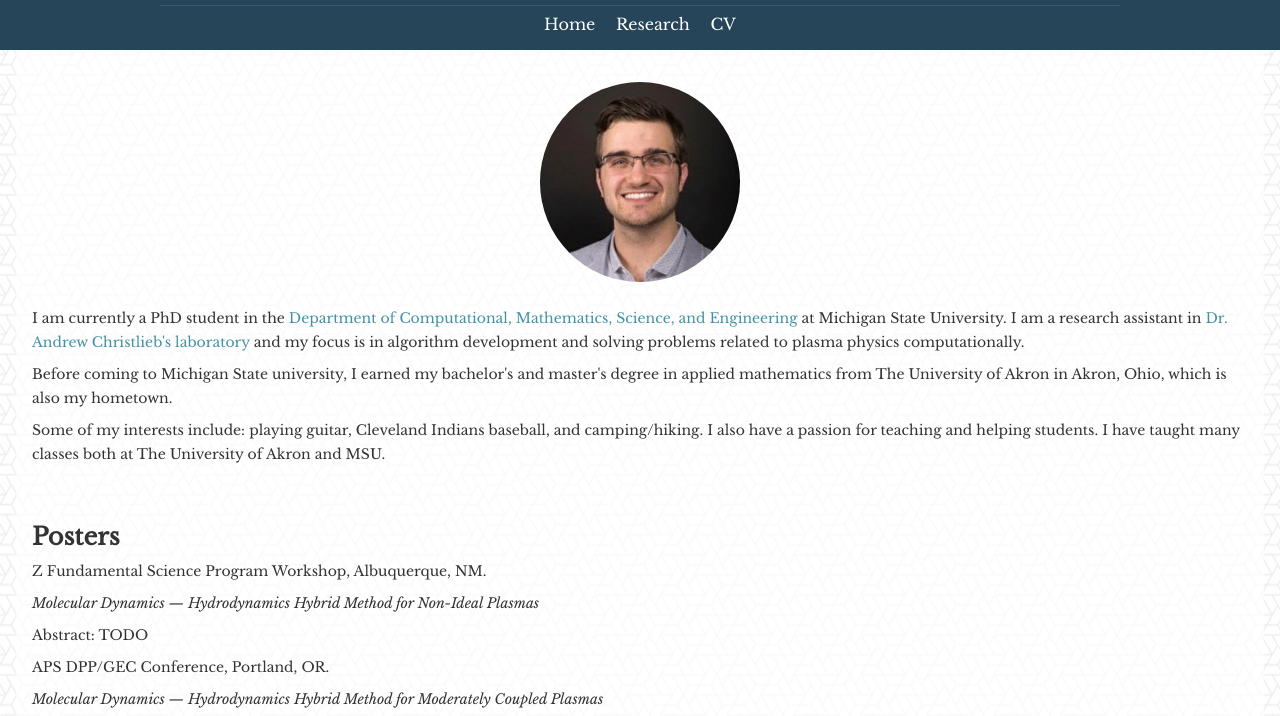
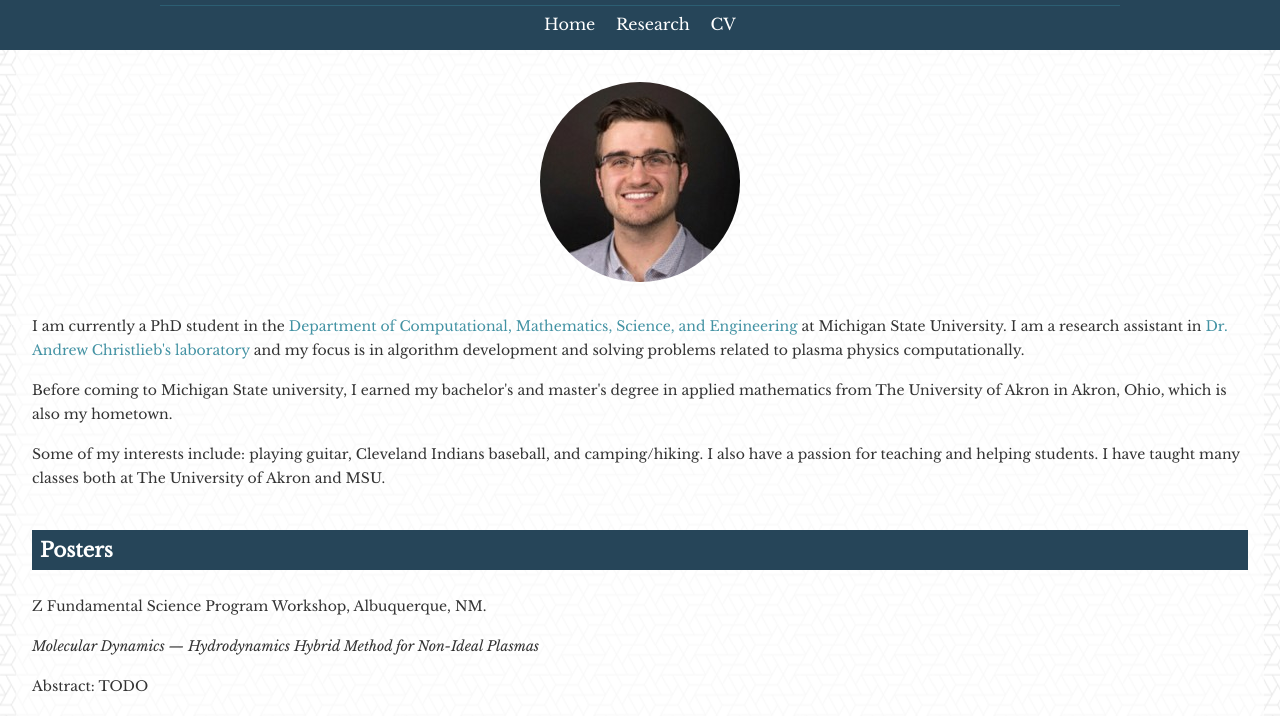
Before and after one commit to stananick/luke-stanek-website, a website: page app/index.html in a window 1280 px wide. Shown: the part 75-791 px from the top of the page. Drawn offline with nearby package versions, Linux system fonts and the light colour scheme.

Commit message:
feat: spacing adjustments and heading sizing

```diff
--- a/app/scss/_components.headings.scss
+++ b/app/scss/_components.headings.scss
@@ -30,3 +30,11 @@ h6 {
   padding: 0;
   margin: 0;
 }
+
+h2 {
+  font-size: 1.25rem;
+  background-color: $primary-color;
+  color: #fff;
+  padding: 0.5rem;
+  margin: 1rem 0;
+}
--- a/app/scss/_components.scss
+++ b/app/scss/_components.scss
@@ -5,7 +5,7 @@
 }
 
 .overview {
-  padding: 2rem 1rem;
+  padding: 2rem 1rem 0 1rem;
 
   &__image {
     border-radius: 10rem;
--- a/app/scss/_generic.scss
+++ b/app/scss/_generic.scss
@@ -17,7 +17,8 @@ p {
   word-wrap: break-word;
   font-size: 0.875rem;
   line-height: 1.5rem;
-  margin: 0.5rem 0;
+  padding: 0.5rem 0;
+  margin: 0;
 }
 
 a {
```
Also changed, not shown: app/css/styles.css.
